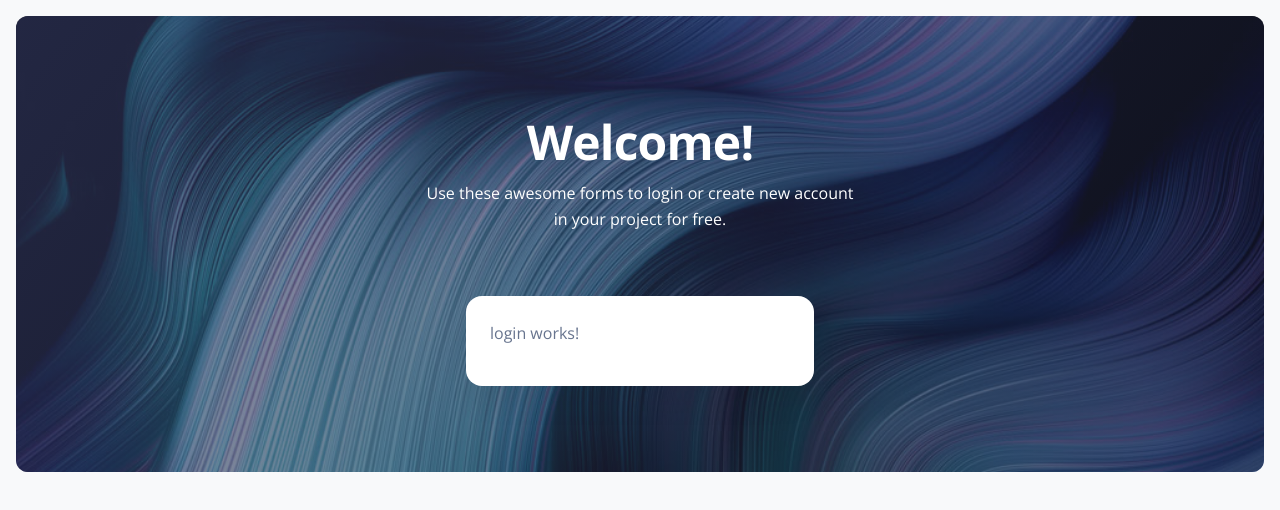
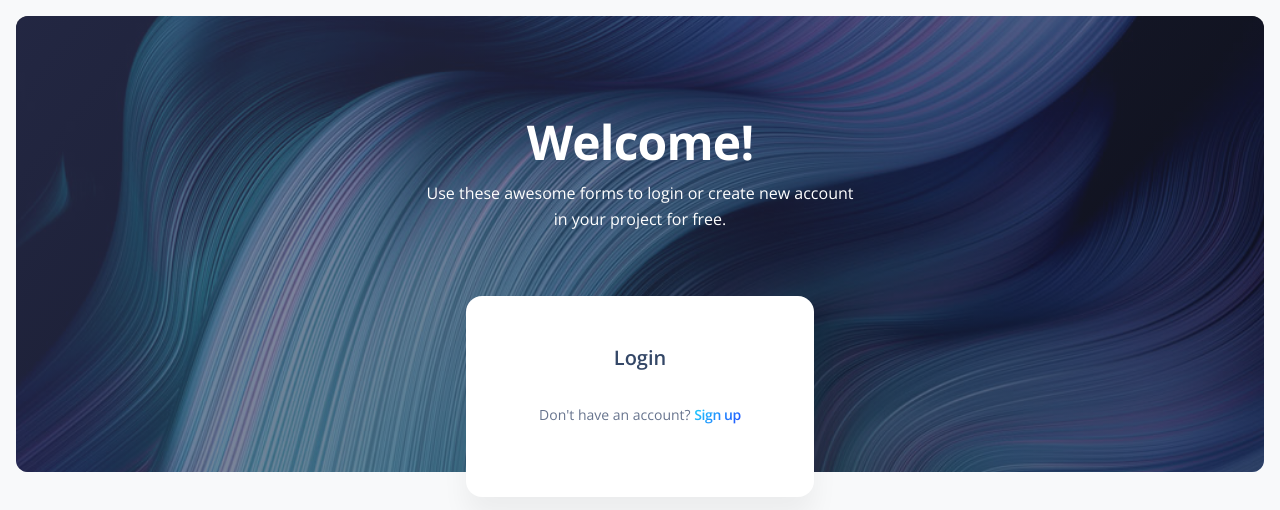
Before and after one commit to GotBot-Assessment/gotbot-fe, an Angular app: page /#/authentication in a window 1280 px wide. Shown: the top 510 px of the page. Built offline with nearby package versions, Linux system fonts and the light colour scheme.

Commit message:
Linked registration

```diff
--- a/src/app/authentication/login/login.component.html
+++ b/src/app/authentication/login/login.component.html
@@ -1 +1,12 @@
-<p>login works!</p>
+<div class="card-header text-center pt-4">
+  <h5>Login</h5>
+</div>
+<div class="form" [formGroup]="loginForm">
+
+</div>
+<div class="card-footer text-center pt-0 px-lg-2 px-1">
+  <p class="mb-4 text-sm mx-auto">
+    Don't have an account?
+    <a routerLink="./registration" class="text-info text-gradient font-weight-bold">Sign up</a>
+  </p>
+</div>
```
Also changed, not shown: src/app/authentication/login/login.component.ts (+6 -2 lines).
